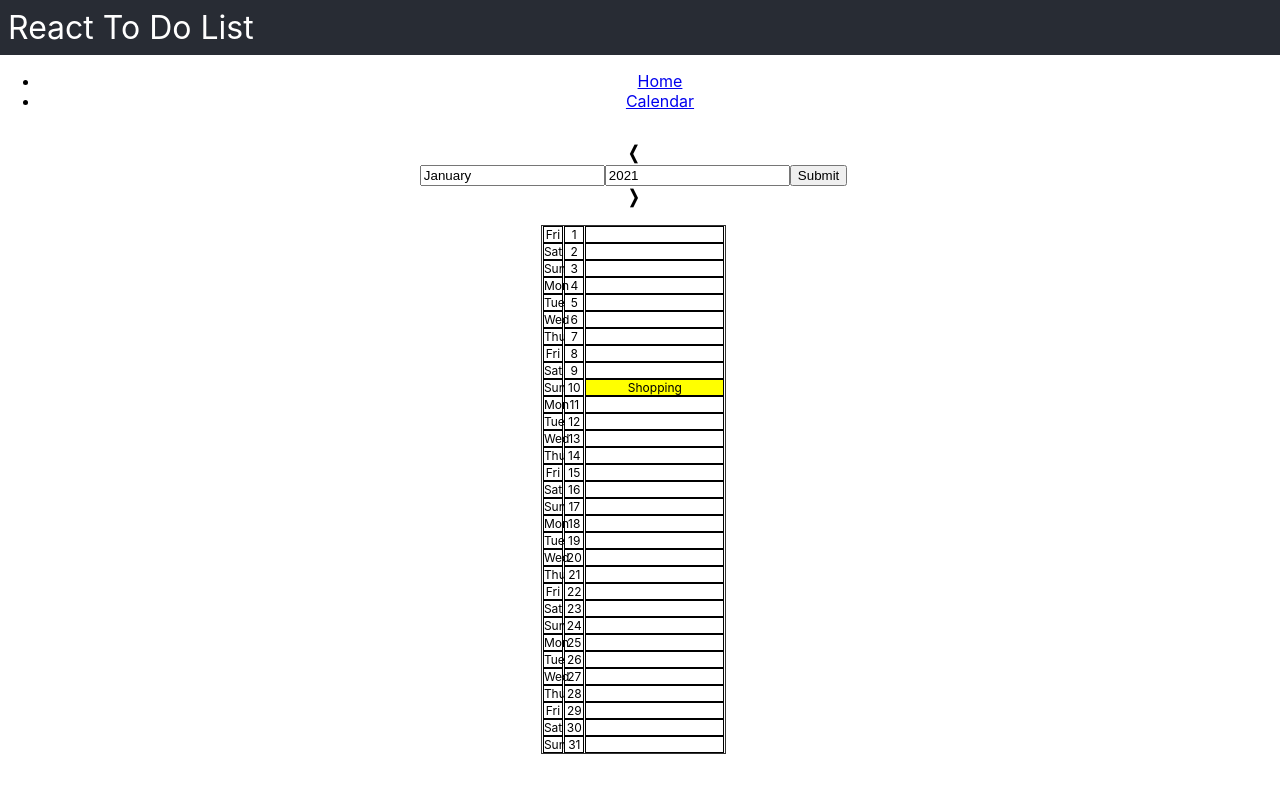
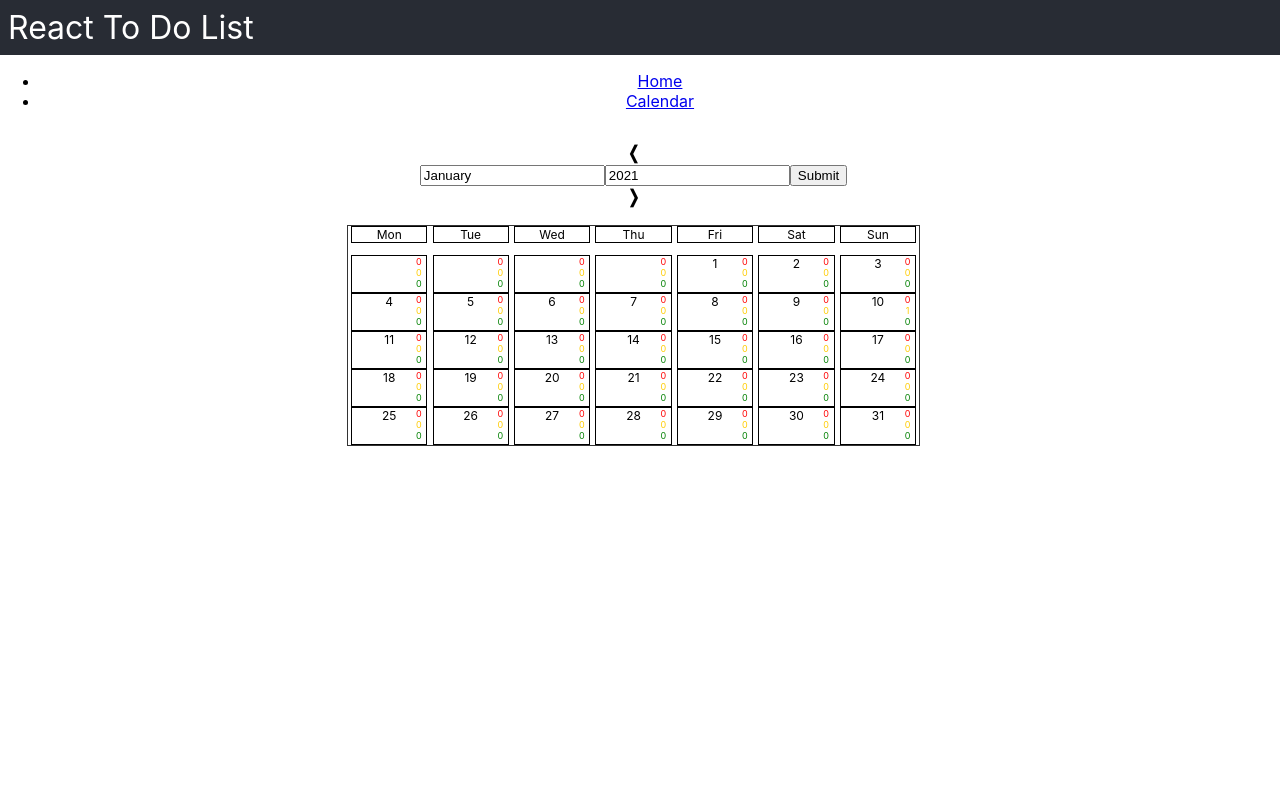
Before and after one commit to Skyrlon/react-todo-list, a React (Create React App) app: page /calendar in a window 1280 px wide. Both pictures are taken after a click on the element 253 px from the left and 496 px from the top of the page. Shown: the top 792 px of the page. Built offline with nearby package versions, Linux system fonts and the light colour scheme.

Commit message:
changed month design

```diff
--- a/src/components/Calendar.jsx
+++ b/src/components/Calendar.jsx
@@ -29,17 +29,6 @@ const StyledCalendar = styled.div`
       margin: 0.25%;
       width: 16%;
       border: 1px solid #333;
-      & .priority {
-        &-hight {
-          background-color: red;
-        }
-        &-medium {
-          background-color: yellow;
-        }
-        &-low {
-          background-color: green;
-        }
-      }
     }
     & .year_day {
       display: flex;
@@ -56,23 +45,62 @@ const StyledCalendar = styled.div`
       }
       &-todo {
         width: 75%;
+        &.priority {
+          &-hight {
+            background-color: red;
+          }
+          &-medium {
+            background-color: yellow;
+          }
+          &-low {
+            background-color: green;
           }
         }
-    & .month_day {
+      }
+    }
+    .month_container {
+      width: 50%;
+    }
+    & .month {
+      display: flex;
+      flex-direction: row;
+      flex-wrap: wrap;
+      justify-content: space-around;
+      margin-top: 1em;
+    }
+    & .month_weekday {
       display: flex;
       flex-direction: row;
       justify-content: space-around;
       & > div {
+        width: 13%;
         border: 1px solid black;
       }
-      &-name {
-        width: 10%;
     }
-      &-number {
-        width: 10%;
+    & .month_day {
+      position: relative;
+      display: flex;
+      flex-direction: row;
+      justify-content: space-around;
+      width: 13%;
+      height: 3em;
+      border: 1px solid black;
+      &-todo {
+        position: absolute;
+        top: 0%;
+        right: 0.5em;
+        font-size: 0.75em;
+        & .priority {
+          &-hight {
+            color: red;
           }
-      &-todo {
-        width: 75%;
+          &-medium {
+            color: #ffcc00;
+          }
+          &-low {
+            color: green;
+          }
+        }
       }
     }
   }
@@ -101,6 +129,16 @@ const Calendar = ({ todos }) => {
     "December",
   ];
 
+  const weekDaysNames = [
+    "Monday",
+    "Tuesday",
+    "Wednesday",
+    "Thursday",
+    "Friday",
+    "Saturday",
+    "Sunday",
+  ];
+
   const [calendarFormat, setCalendarFormat] = useState("year");
 
   const setUpCalendar = () => {
@@ -126,16 +164,31 @@ const Calendar = ({ todos }) => {
         0
       ).getDate();
       for (let i = 0; i < daysInMonth; i++) {
-        console.log(`${i + 1} ${dateAsked}`);
         let day = {
           id: i,
-          name: new Intl.DateTimeFormat("en-US", { weekday: "short" }).format(
+          name: new Intl.DateTimeFormat("en-US", { weekday: "long" }).format(
             new Date(`${i + 1} ${dateAsked}`)
           ),
           number: i + 1,
         };
         array.push(day);
       }
+      let daysBeforeFirstDay = [];
+      for (let j = 0; j < weekDaysNames.indexOf(array[0].name); j++) {
+        daysBeforeFirstDay.unshift({ id: -j - 1, name: "", number: "" });
+      }
+      array = daysBeforeFirstDay.concat(array);
+      let daysAfterLastDay = [];
+      for (
+        let k = 0;
+        k <
+        weekDaysNames.length -
+          (weekDaysNames.indexOf(array[array.length - 1].name) + 1);
+        k++
+      ) {
+        daysAfterLastDay.push({ id: array.length + k, name: "", number: "" });
+      }
+      array = array.concat(daysAfterLastDay);
     }
     return array;
   };
@@ -283,43 +336,47 @@ const Calendar = ({ todos }) => {
           ))}
 
         {calendarFormat === "month" && (
-          <div>
+          <div className="month_container">
+            <div className="month_weekday">
+              {weekDaysNames.map((weekday) => (
+                <div key={weekday}>{weekday.slice(0, 3)}</div>
+              ))}
+            </div>
+            <div className="month">
               {calendar.map((day) => (
                 <div className="month_day" key={day.id}>
-                <div className="month_day-name">{day.name}</div>
                   <div className="month_day-number">{day.number}</div>
-                {todos.filter(
+                  <div className="month_day-todo">
+                    {["hight", "medium", "low"].map((priority) => (
+                      <div key={priority} className={`priority-${priority}`}>
+                        {
+                          todos.filter(
                             (todo) =>
+                              todo.priority === priority &&
                               todo.deadline ===
                                 `${year}-${
-                      monthsNames.indexOf(monthGoingToSubmit) + 1 < 10 //check if number is inferior to ten, to add or not a 0 before number
-                        ? `0${monthsNames.indexOf(monthGoingToSubmit) + 1}`
-                        : monthsNames.indexOf(monthGoingToSubmit) + 1
-                    }-${day.number < 10 ? `0${day.number}` : day.number}` //check if number is inferior to ten, to add or not a 0 before number
-                ).length > 0 ? (
-                  todos.map(
-                    (todo) =>
-                      todo.deadline ===
-                        `${year}-${
-                          monthsNames.indexOf(monthGoingToSubmit) + 1 < 10 //check if number is inferior to ten, to add or not a 0 before number
-                            ? `0${monthsNames.indexOf(monthGoingToSubmit) + 1}`
-                            : monthsNames.indexOf(monthGoingToSubmit) + 1
+                                  monthsNames.indexOf(monthGoingToSubmit) + 1 <
+                                  10 //check if number is inferior to ten, to add or not a 0 before number
+                                    ? `0${
+                                        monthsNames.indexOf(
+                                          monthGoingToSubmit
+                                        ) + 1
+                                      }`
+                                    : monthsNames.indexOf(monthGoingToSubmit) +
+                                      1
                                 }-${
-                          day.number < 10 ? `0${day.number}` : day.number //check if number is inferior to ten, to add or not a 0 before number
-                        }` && (
-                        <div
-                          key={todo.id}
-                          className={`month_day-todo priority-${todo.priority}`}
-                        >
-                          {todo.title}
-                        </div>
-                      )
-                  )
-                ) : (
-                  <div className="month_day-todo" key={day.number}></div>
-                )}
+                                  day.number < 10
+                                    ? `0${day.number}`
+                                    : day.number //check if number is inferior to ten, to add or not a 0 before number
+                                }`
+                          ).length
+                        }
                       </div>
                     ))}
+                  </div>
+                </div>
+              ))}
+            </div>
           </div>
         )}
       </div>
```
Lines whose indentation alone changed are shown as unchanged.
